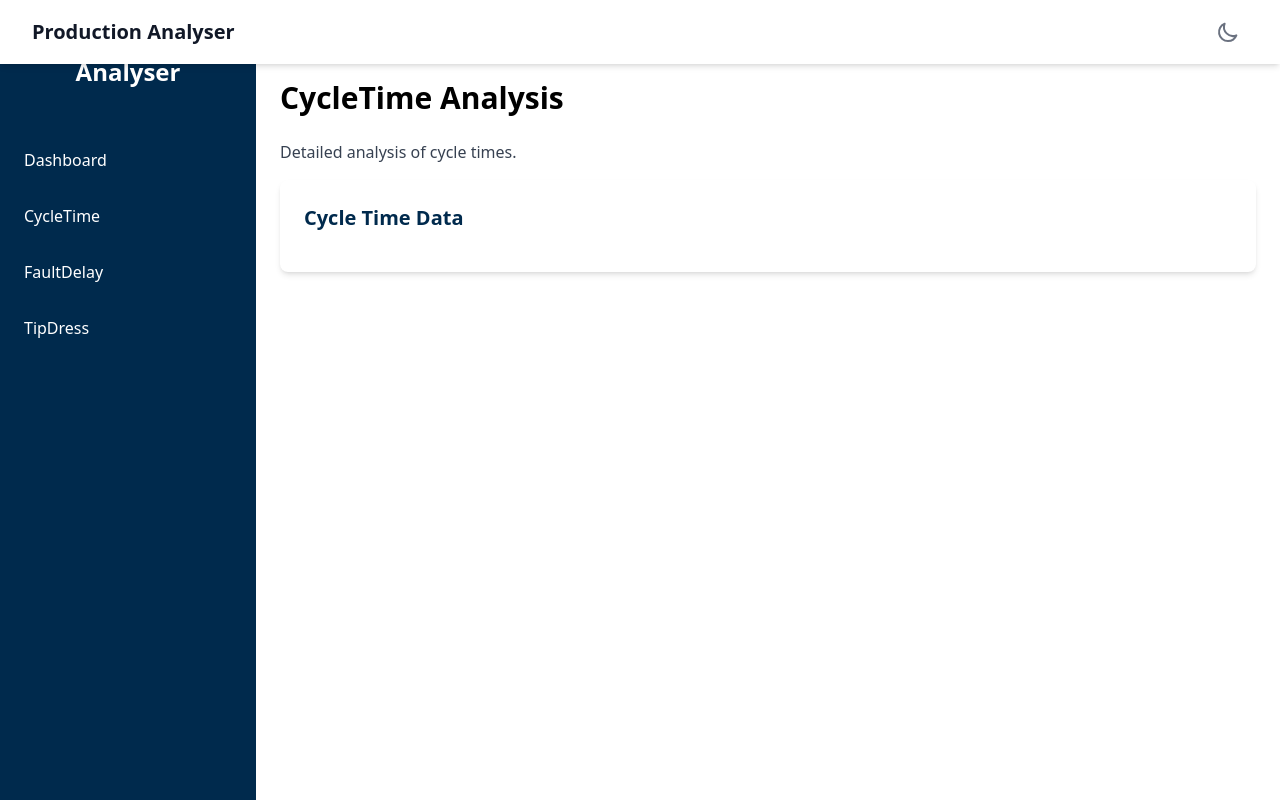
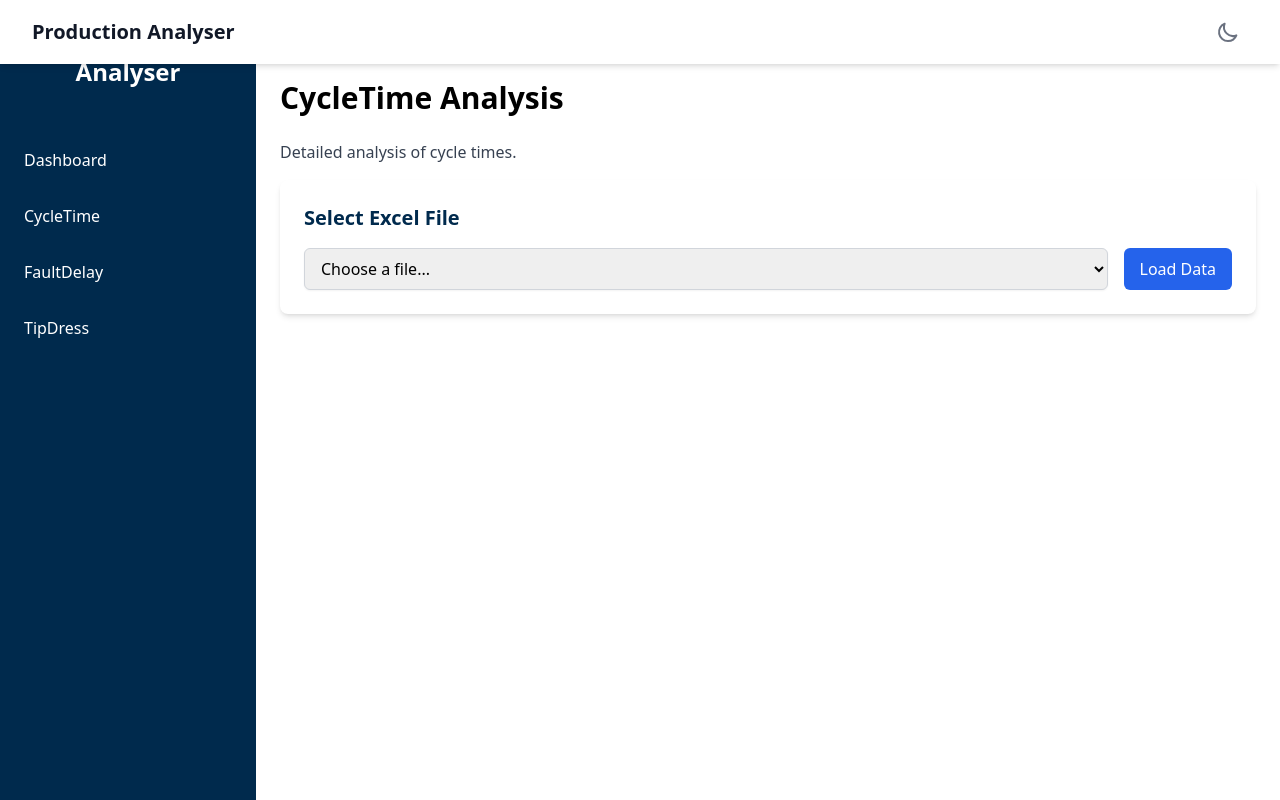
Before and after one commit to devmdave/ProductionAnalyser-Web, a Flask app: template templates/cycletime.html in a window 1280 px wide. Run offline with Flask 3, Linux system fonts and the light colour scheme; the template is opened without the code that fills it, so the values that code supplies are empty; some libraries are stand-ins or nearby versions.

Commit message:
added load data option

```diff
--- a/app.py
+++ b/app.py
@@ -1,5 +1,6 @@
-from flask import Flask, render_template
+from flask import Flask, render_template, request
 import openpyxl
+import os
 
 app = Flask(__name__)
 
@@ -8,19 +9,26 @@ app = Flask(__name__)
 def dashboard():
     return render_template('index.html')
 
-@app.route('/cycletime')
+@app.route('/cycletime', methods=['GET', 'POST'])
 def cycletime():
-    # Load Excel data
-    workbook = openpyxl.load_workbook('data/cycletime.xlsx')
-    sheet = workbook.active
+    data_dir = 'data'
+    files = [f for f in os.listdir(data_dir) if f.endswith('.xlsx')]
+    headers = []
     data = []
-    headers = []
-    for row in sheet.iter_rows(values_only=True):
-        if not headers:
-            headers = list(row)
-        else:
-            data.append(list(row))
-    return render_template('cycletime.html', headers=headers, data=data)
+    selected_file = None
+
+    if request.method == 'POST':
+        selected_file = request.form.get('file')
+        if selected_file and selected_file in files:
+            workbook = openpyxl.load_workbook(os.path.join(data_dir, selected_file))
+            sheet = workbook.active
+            for row in sheet.iter_rows(values_only=True):
+                if not headers:
+                    headers = list(row)
+                else:
+                    data.append(list(row))
+
+    return render_template('cycletime.html', files=files, headers=headers, data=data, selected_file=selected_file)
 
 @app.route('/faultdelay')
 def faultdelay():
--- a/templates/cycletime.html
+++ b/templates/cycletime.html
@@ -50,9 +50,24 @@
     <main class="md:ml-64 p-4 md:p-6 pt-20 md:pt-20">
         <h1 class="text-2xl max-md:ml-[10vw] md:text-3xl font-bold mb-4 md:mb-6">CycleTime Analysis</h1>
         <p class="text-gray-700 mb-4">Detailed analysis of cycle times.</p>
-        <!-- Add specific content for CycleTime page -->
+        <!-- File Selection -->
+        <div class="card-bg p-4 md:p-6 rounded-lg shadow-md mb-6">
+            <h2 class="text-lg md:text-xl font-semibold mb-4 text-dark">Select Excel File</h2>
+            <form method="POST" class="flex flex-col sm:flex-row gap-4">
+                <select name="file" class="flex-1 px-3 py-2 border border-gray-300 dark:border-gray-600 rounded-md shadow-sm focus:outline-none focus:ring-indigo-500 focus:border-indigo-500 dark:bg-gray-700 dark:text-white">
+                    <option value="">Choose a file...</option>
+                    {% for file in files %}
+                    <option value="{{ file }}" {% if selected_file == file %}selected{% endif %}>{{ file }}</option>
+                    {% endfor %}
+                </select>
+                <button type="submit" class="px-4 py-2 bg-blue-600 text-white rounded-md hover:bg-blue-700 focus:outline-none focus:ring-2 focus:ring-blue-500 focus:ring-offset-2">Load Data</button>
+            </form>
+        </div>
+
+        <!-- Data Table -->
+        {% if headers %}
         <div class="card-bg p-4 md:p-6 rounded-lg shadow-md">
-            <h2 class="text-lg md:text-xl font-semibold mb-4 text-dark">Cycle Time Data</h2>
+            <h2 class="text-lg md:text-xl font-semibold mb-4 text-dark">Cycle Time Data - {{ selected_file }}</h2>
             <div class="overflow-x-auto">
                 <table class="min-w-full table-auto border-collapse border border-gray-300 dark:border-gray-600">
                     <thead class="bg-gray-50 dark:bg-gray-700">
@@ -74,6 +89,7 @@
                 </table>
             </div>
         </div>
+        {% endif %}
     </main>
 
     <script src="{{ url_for('static', filename='script.js') }}"></script>
```
Also changed, not shown: 6 other files.
